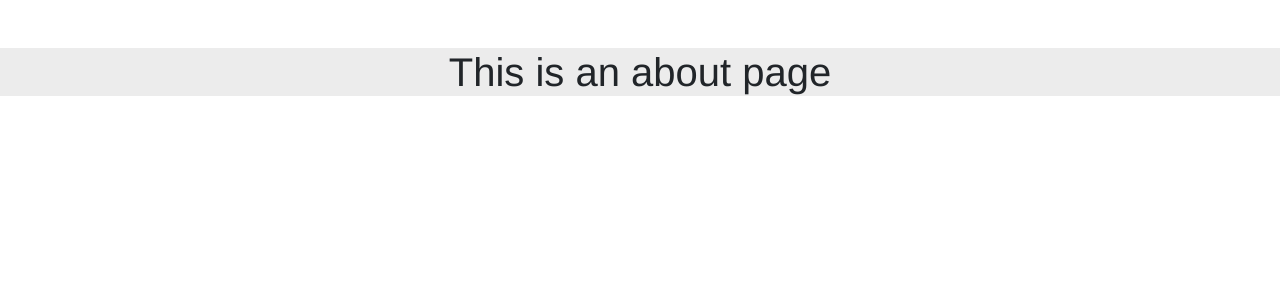
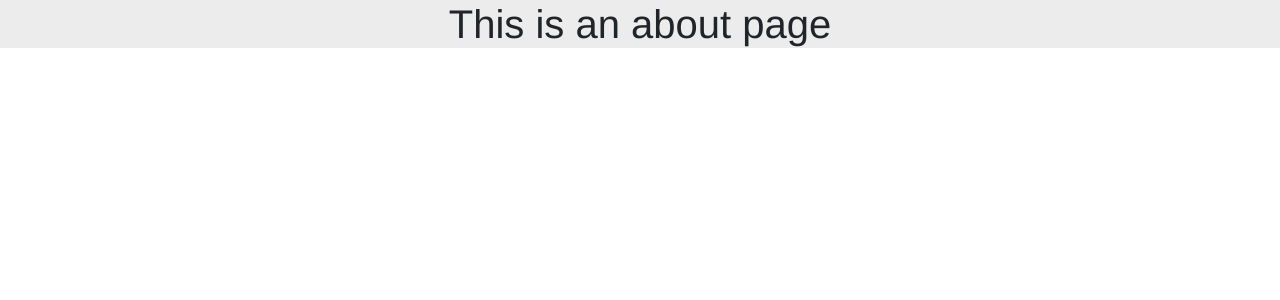
Before and after one commit to dife55/ciaoBene-chat, a Vue app: page /about in a window 1280 px wide. Shown: the top 300 px of the page. Built offline with nearby package versions, Linux system fonts and the light colour scheme.

Commit message:
Fix: small fixes

```diff
--- a/src/views/About.vue
+++ b/src/views/About.vue
@@ -1,5 +1,9 @@
 <template>
-  <div class="about mt-5">
+<div class="container">
+
+
+
     <h1>This is an about page</h1>
-  </div>
+
+</div>
 </template>
```
